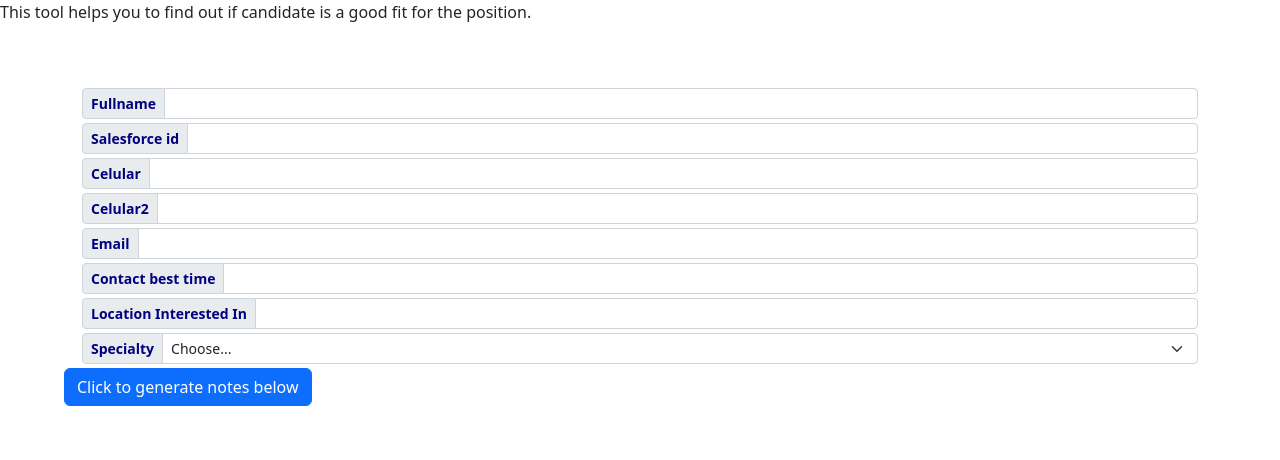
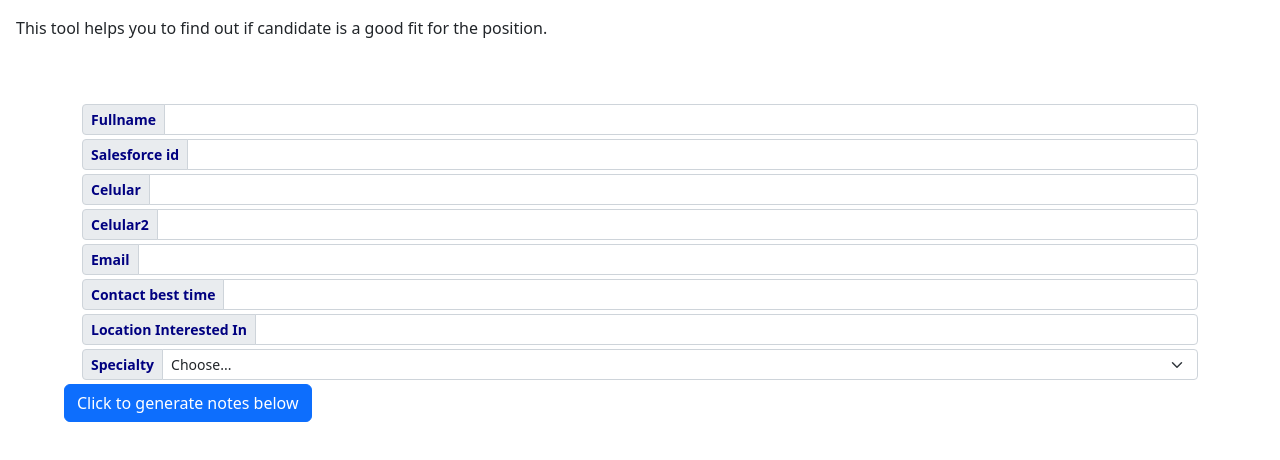
Before and after one commit to Jonathan-Robles/form, a website: page index.html in a window 1280 px wide. Drawn offline with nearby package versions, Linux system fonts and the light colour scheme.

Commit message:
Update index.html

```diff
--- a/index.html
+++ b/index.html
@@ -15,7 +15,7 @@
   </head>
   <body>
 
-    <div id="app"><p>This tool helps you to find out if candidate is a good fit for the position. </p></div>
+    <div id="app"><p class="m-3">This tool helps you to find out if candidate is a good fit for the position. </p></div>
     <div id="prompt"></div>
 
     <!-- <script src="src/index.js"> -->
```
